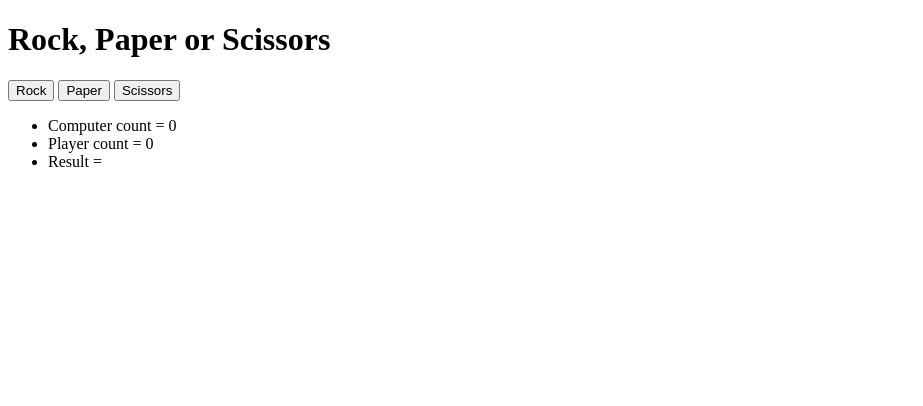
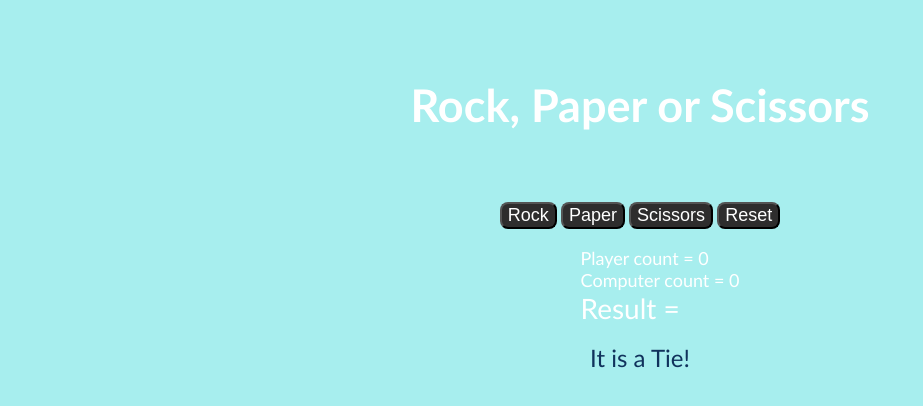
Before and after one commit to luisaraque1988/rock-paper-scissors, a plain HTML site: page index.html in a window 1280 px wide. Both pictures are taken after a click on the button "Rock". Shown: the whole page, without its empty margins (0-923 px from the left). Drawn offline with Linux system fonts and the light colour scheme.

Commit message:
add reset button solve problems
I add a reset buttons, style layers and solver the problem of
stopping the game when someone reach 5 wins.

```diff
--- a/index.html
+++ b/index.html
@@ -5,16 +5,23 @@
     <meta name="viewport" content="width=device-width, initial-scale=1.0">
     <title>rock-paper-scissors</title>
     <script src="./myScript.js" defer></script>
-    <style src="./style.css" ></style>
+    <link rel="stylesheet" href="./style.css" ></style>
 </head>
 <body>
     <h1>Rock, Paper or Scissors</h1>
 
-    <div class="button-container">
-    <button id="rock">Rock</button>
-    <button id="paper">Paper</button>
-    <button id="scissors">Scissors</button>
+    <div id="buttonContainer">
+    <button class="playButton" id="rock">Rock</button>
+    <button class="playButton" id="paper">Paper</button>
+    <button class="playButton" id="scissors">Scissors</button>
+    <button class="resetButton">Reset</button>
     </div>
 
+    <ul>
+        <li id="resultPlayer">Player count = 0</li>
+        <li id="resultComputer">Computer count = 0</li>
+        <li id="totalScore">Result = </li>
+    </ul>
+    <div id="resultRound"></div>
 </body>
 </html>
--- a/myScript.js
+++ b/myScript.js
@@ -37,51 +37,14 @@ function playOneRound(playerSelection, computerSelection) {
     return result;
 }
 
-/*function playGame() {
+const buttons = document.querySelectorAll('.playButton');
+const buttonContainer = document.querySelector("#buttonContainer");
+const resultPlayer = document.querySelector('#resultPlayer');
+const resultComputer = document.querySelector("#resultComputer");
+const totalScore = document.querySelector("#totalScore");
+const resultRound = document.querySelector("#resultRound")
+const resetButton = document.querySelector(".resetButton");
 
-    let userCount = 0;
-    let computerCount = 0;
-
-    for(let i = 0; i < 5; i++) {
-        let computerSelection = getComputerChoice();
-        let playerSelection = prompt('Introduce your option');
-        let resultOneRound = playOneRound(playerSelection,computerSelection);
-        console.log(resultOneRound);
-
-        if (resultOneRound.slice(0,8) === 'You Win!') {
-            userCount += 1;
-        } else if (resultOneRound.slice(0,14) === 'Computer wins!') {
-            computerCount += 1;
-        }
-    }
-
-    if (userCount > computerCount) {
-        return `You have ${userCount} victories, you Win!`
-    } else {
-        return `The computer has ${computerCount} victories, it Wins!`
-    }
-}
-
-console.log(playGame());*/
-
-const buttons = document.querySelectorAll('button');
-const body = document.querySelector('body');
-
-const results = document.createElement("ul");
-
-const resultPlayer = document.createElement("li");
-resultPlayer.textContent = "Player count = 0";
-
-const resultComputer = document.createElement("li");
-resultComputer.textContent = "Computer count = 0";
-
-const totalScore = document.createElement("li");
-totalScore.textContent = "Result = "
-
-results.appendChild(resultComputer);
-results.appendChild(resultPlayer);
-results.appendChild(totalScore);
-body.appendChild(results);
 
 let computerCount = 0;
 let playerCount = 0;
@@ -92,7 +55,8 @@ buttons.forEach(function (i) {
         let playerSelection = this.innerHTML;
         let computerSelection = getComputerChoice();
         oneRound = playOneRound(playerSelection, computerSelection);
-        alert(oneRound)
+        resultRound.textContent = oneRound;
+
 
 
         if (oneRound.slice(0, 8) === "You win!") {
@@ -106,8 +70,24 @@ buttons.forEach(function (i) {
 
         if (computerCount == 5) {
             totalScore.textContent = "Result = Computer wins, it beats you 5 times";
+            resetButton.addEventListener("click", function() {
+                playerCount = 0;
+                computerCount = 0;
+                resultPlayer.textContent = "Player count = 0";
+                resultComputer.textContent = "Computer count = 0";
+                totalScore.textContent = "Result = ";
+                resultRound.textContent = "";
+            })
         } else if (playerCount == 5) {
-            totalScore.textContent = "Result = You win, you beat the computer 5 times"
-        }
+            totalScore.textContent = "Result = You win, you beat the computer 5 times";
+            resetButton.addEventListener("click", function() {
+                playerCount = 0;
+                computerCount = 0;
+                resultPlayer.textContent = "Player count = 0";
+                resultComputer.textContent = "Computer count = 0";
+                totalScore.textContent = "Result = ";
+                resultRound.textContent = "";
+            });
+        };
     });
 });
--- a/style.css
+++ b/style.css
@@ -0,0 +1,38 @@
+body {
+    display: flex;
+    flex-direction: column;
+    align-items: center;
+    font-family:'Gill Sans', 'Gill Sans MT', Calibri, 'Trebuchet MS', sans-serif;
+    background-color: rgba(152, 236, 236, 0.849);
+
+    h1 {
+        font-size: 45px;
+        font-weight: 750;
+        margin: 50px;
+        padding: 20px;
+        color: white;
+    }
+
+    button {
+        font-size: 18px;
+        color: white;
+        background-color: rgb(46, 45, 45);
+        border-radius: 8px;
+    }
+
+    ul{
+        font-size: 18px;
+        color: white;
+        list-style-type: none;
+
+            #totalScore {
+                font-size: 28px;
+                font-weight: 800px;
+            }
+    }
+
+    #resultRound {
+        font-size: 24px;
+        color: rgb(16, 50, 92);
+    }
+}
```
